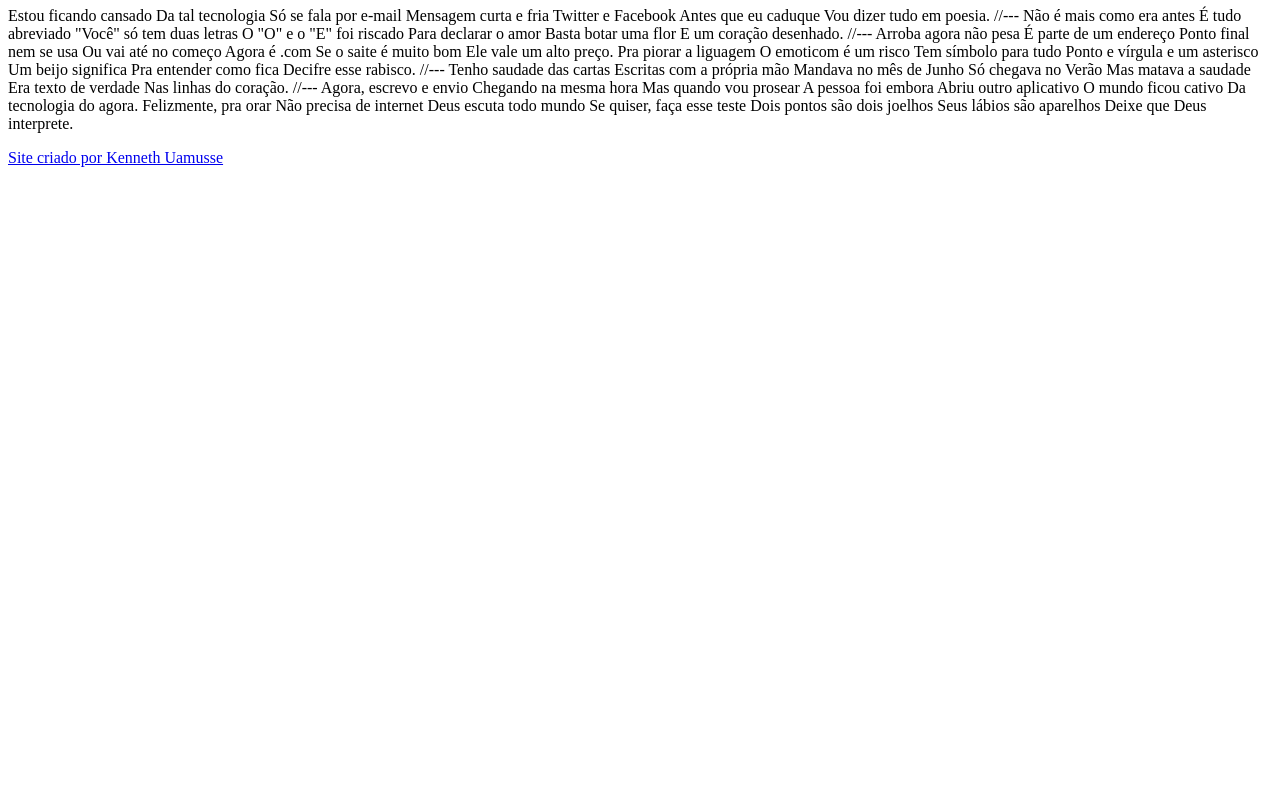
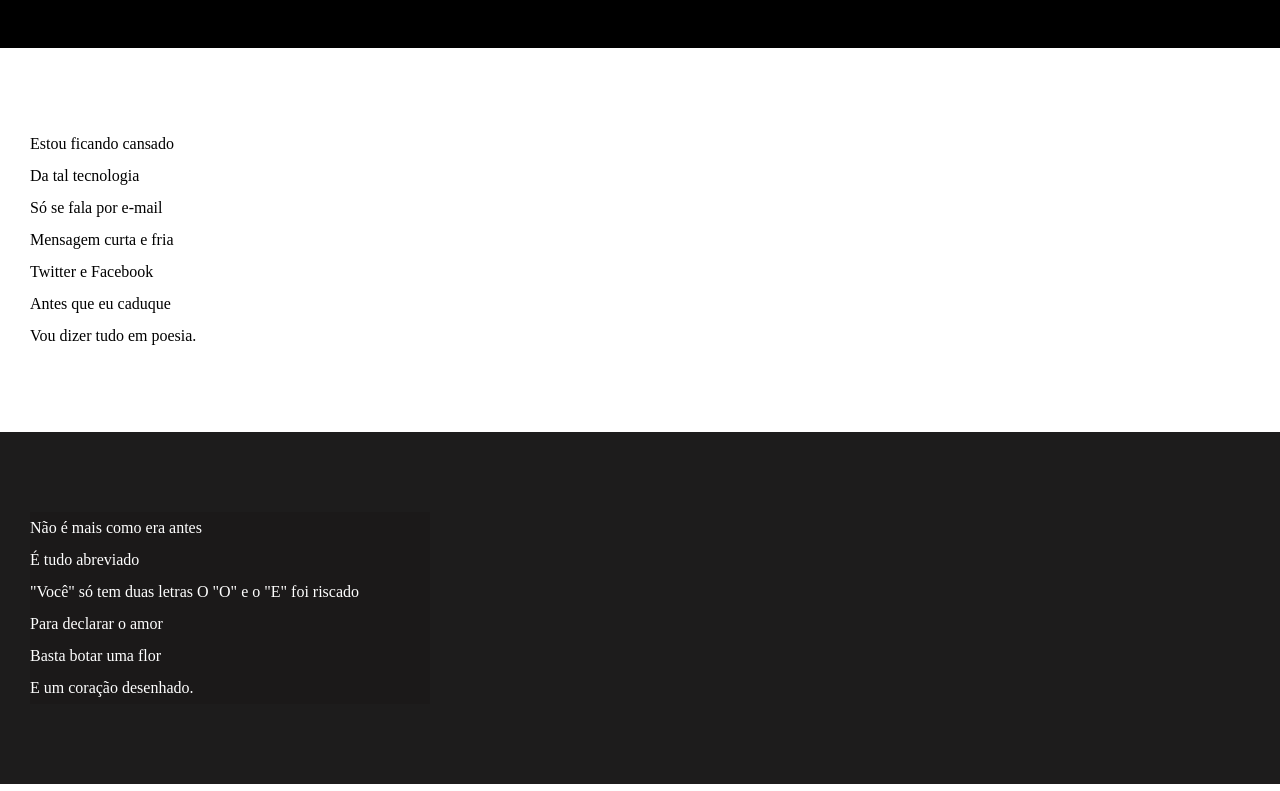
Before and after one commit to kennethuamusse/HTML5-CSS3, a plain HTML site: page desafios/desafio12/index.html in a window 1280 px wide. Shown: the part 107-898 px from the top of the page. Before the commit the page ends 800 px from the top, so only its background shows below. Drawn offline with Linux system fonts and the light colour scheme.

Commit message:
atualizei estilos

```diff
--- /dev/null
+++ b/desafios/desafio12/estilo/style.css
@@ -0,0 +1,54 @@
+@charset "UTF8";
+
+*{
+    margin: 0px;
+    padding: 0px;
+}
+html, body{
+    min-height: 100vh;
+    background-color: darkgray;
+}
+header{
+    background-color: black;
+    color: white;
+    text-align: center;
+}
+header > h1{
+    padding-top: 50px;
+    font-variant: small-caps;
+}
+header > p{
+    padding-bottom: 50px;
+}
+a {
+    color: white;
+    text-decoration: none;
+    font-weight: bolder;
+}
+a:hover{
+    text-decoration: underline;
+}
+section{
+    padding-top: 10vh;
+    padding-bottom: 10vh;
+    line-height: 2em;
+    padding-left: 30px;
+}
+section.normal{
+    background-color: white;
+    color: black;
+}
+section.imagem{
+    background-color: rgb(29, 28, 28);
+    color: white;
+}
+section.imagem > p{
+    background-color: rgb(27, 25, 25);
+    width: 400px;
+}
+footer{
+    background-color: black;
+    text-align: center;
+    color: white;
+    padding: 10px;
+}
--- a/desafios/desafio12/index.html
+++ b/desafios/desafio12/index.html
@@ -5,78 +5,88 @@
     <meta http-equiv="X-UA-Compatible" content="IE=edge">
     <meta name="viewport" content="width=device-width, initial-scale=1.0">
     <title>Cordel Moderno</title>
+    <link rel="stylesheet" href="estilo/style.css">
 </head>
 <body>
     <header>
         <h1>Cordel Moderno</h1>
         <p>Por <a href="https://www.recantodasletras.com.br/poesias/3186743" target="_blank" rel="external">Milton Duarte</a></p>
     </header>
-
-    Estou ficando cansado
-    Da tal tecnologia
-    Só se fala por e-mail
-    Mensagem curta e fria
-    Twitter e Facebook
-    Antes que eu caduque
+    <section class="normal">
+        <p>
+            Estou ficando cansado <br>
+            Da tal tecnologia <br>
+            Só se fala por e-mail <br>
+            Mensagem curta e fria <br>
+            Twitter e Facebook <br>
+            Antes que eu caduque <br>
             Vou dizer tudo em poesia.
-
-    //---
-
-    Não é mais como era antes
-    É tudo abreviado
+        </p>
+    </section>
+    <section class="imagem">
+        <p>
+            Não é mais como era antes  <br>
+            É tudo abreviado <br>
             "Você" só tem duas letras
-    O "O" e o "E" foi riscado
-    Para declarar o amor
-    Basta botar uma flor
+            O "O" e o "E" foi riscado <br>
+            Para declarar o amor <br>
+            Basta botar uma flor <br>
             E um coração desenhado.
-
-    //---
-
-    Arroba agora não pesa
+        </p>
+    </section>
+    <section class="normal">
+            <p>
+                Arroba agora não pesa <br>
                 É parte de um endereço
-    Ponto final nem se usa
-    Ou vai até no começo
-    Agora é .com
-    Se o saite é muito bom
-    Ele vale um alto preço.
-
-    Pra piorar a liguagem
-    O emoticom é um risco
-    Tem símbolo para tudo
-    Ponto e vírgula e um asterisco
-    Um beijo significa
-    Pra entender como fica
+                Ponto final nem se usa <br>
+                Ou vai até no começo <br>
+                Agora é .com <br>
+                Se o saite é muito bom <br>
+                Ele vale um alto preço. <br>
+            </p>
+            <p>
+                Pra piorar a liguagem <br>
+                O emoticom é um risco <br>
+                Tem símbolo para tudo <br>
+                Ponto e vírgula e um asterisco <br>
+                Um beijo significa <br>
+                Pra entender como fica <br>
                 Decifre esse rabisco.
-
-    //---
-
-    Tenho saudade das cartas
-    Escritas com a própria mão
-    Mandava no mês de Junho
-    Só chegava no Verão
-    Mas matava a saudade
-    Era texto de verdade
-    Nas linhas do coração.
-
-    //---
-
-    Agora, escrevo e envio
-    Chegando na mesma hora
-    Mas quando vou prosear
-    A pessoa foi embora
-    Abriu outro aplicativo
-    O mundo ficou cativo
-    Da tecnologia do agora.
-
-    Felizmente, pra orar
-    Não precisa de internet
-    Deus escuta todo mundo
-    Se quiser, faça esse teste
-    Dois pontos são dois joelhos
-    Seus lábios são aparelhos
+            </p>
+    </section>
+    <section class="imagem">
+        <p>
+            Tenho saudade das cartas <br>
+            Escritas com a própria mão <br>
+            Mandava no mês de Junho <br>
+            Só chegava no Verão <br>
+            Mas matava a saudade <br>
+            Era texto de verdade <br>
+            Nas linhas do coração. <br>
+        </p>
+    </section>
+    <section class="normal">
+            <p>
+                Agora, escrevo e envio <br>
+                Chegando na mesma hora <br>
+                Mas quando vou prosear <br>
+                A pessoa foi embora <br>
+                Abriu outro aplicativo <br>
+                O mundo ficou cativo <br>
+                Da tecnologia do agora. <br>
+            </p>
+            <p>
+                Felizmente, pra orar <br>
+                Não precisa de internet <br>
+                Deus escuta todo mundo <br>
+                Se quiser, faça esse teste <br>
+                Dois pontos são dois joelhos <br>
+                Seus lábios são aparelhos <br>
                 Deixe que Deus interprete.
+            </p>
+    </section>
     <footer>
-        <p><a href="https://kennethuamusse.github.io" target="_blank" rel="external">Site criado por Kenneth Uamusse</a></p>
+        <p>Site criado por <a href="https://github.com/kennethuamusse" target="_blank" rel="external">Kenneth Uamusse</a></p>
     </footer>
 </body>
 </html>
```
Lines whose indentation alone changed are shown as unchanged.
